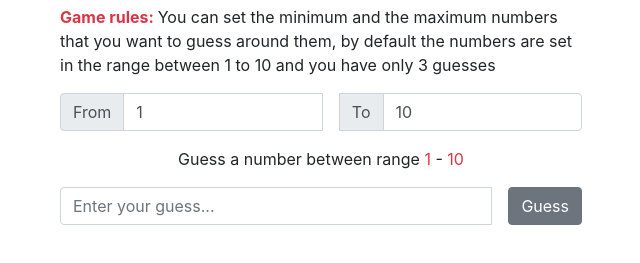
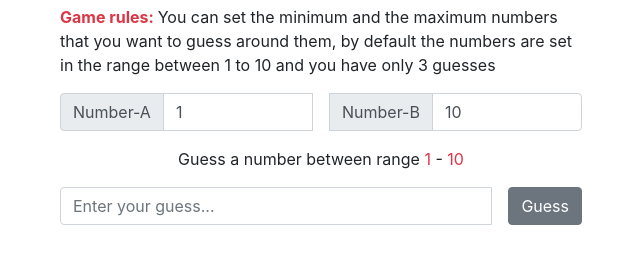
Before and after one commit to M-Hagrass/number-guesser, a plain HTML site: page index.html in a window 1280 px wide. Shown: the part 75-338 px from the top of the page, without its empty margins (319-959 px from the left). Drawn offline with nearby package versions, Linux system fonts and the light colour scheme.

Commit message:
Fix MIN and MAX issue

```diff
--- a/game.js
+++ b/game.js
@@ -12,15 +12,15 @@ const warningForSet = document.querySelector(".warningForSet");
 // Game values variables
 let min = 1;
 let max = 10;
+let guessesLeft = 3;
 inputMin.value = min;
 inputMax.value = max;
-let guessesLeft = 3;
 
-// assign what is the max and min numbers
+// assign and show what is the max and min numbers on the screen
 maxNum.textContent = max;
 minNum.textContent = min;
 
-// Add the listener to set-values inputs
+// Add the listener to set manually minimum and the maximum numbers
 entries.forEach((entry) => {
   entry.addEventListener("focusout", function setEntries(e) {
     // Get the value from 'input from'
@@ -53,7 +53,7 @@ entries.forEach((entry) => {
   });
 });
 
-// Add the listener to the form
+// Add the listener to check the Guess
 game.addEventListener("submit", (e) => {
   e.preventDefault();
   entries.forEach(function (entry) {
@@ -67,17 +67,18 @@ game.addEventListener("submit", (e) => {
   // Hide the warningForGuess if it's exists
   hideResultMessage(inputGuess, warningForGuess);
   if (btnSubmit.value === "Guess") {
-    // validation
+    // Start validations
     validation(guesserNumber);
 
   } else {
+    // play the game again
     window.location.reload();
   }
 });
 
 // Create validation function
 let validation = (guesserNumber) => {
-  if (isNaN(guesserNumber) || guesserNumber < min || guesserNumber > max) {
+  if (isNaN(guesserNumber) || guesserNumber < Math.min(min, max) || guesserNumber > Math.max(min, max)) {
     resultMessage(
       `Not valid numbers, the numbers should be in range (${min} - ${max})`,
       "red",
--- a/index.html
+++ b/index.html
@@ -19,11 +19,11 @@
         <form>
           <div class="input-group mb-3">
             <div class="input-group-prepend">
-              <span class="input-group-text">From</span>
+              <span class="input-group-text">Number-A</span>
             </div>
             <input type="number" id="inputMin" class="entries form-control mr-3">
             <div class="input-group-prepend">
-              <span class="input-group-text">To</span>
+              <span class="input-group-text">Number-B</span>
             </div>
             <input type="number" id="inputMax" class="entries form-control">
           </div>
```
